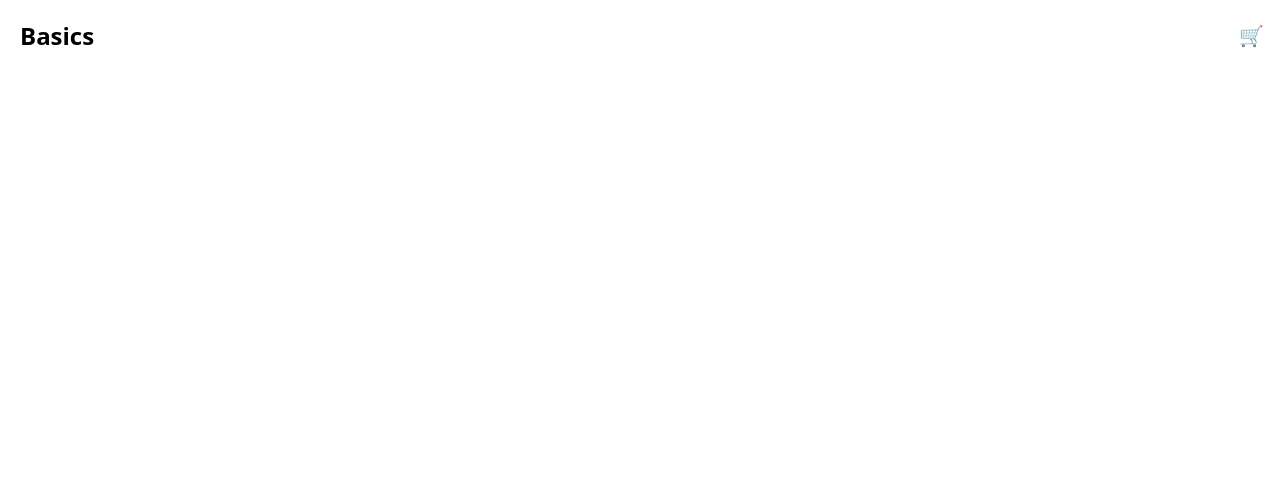
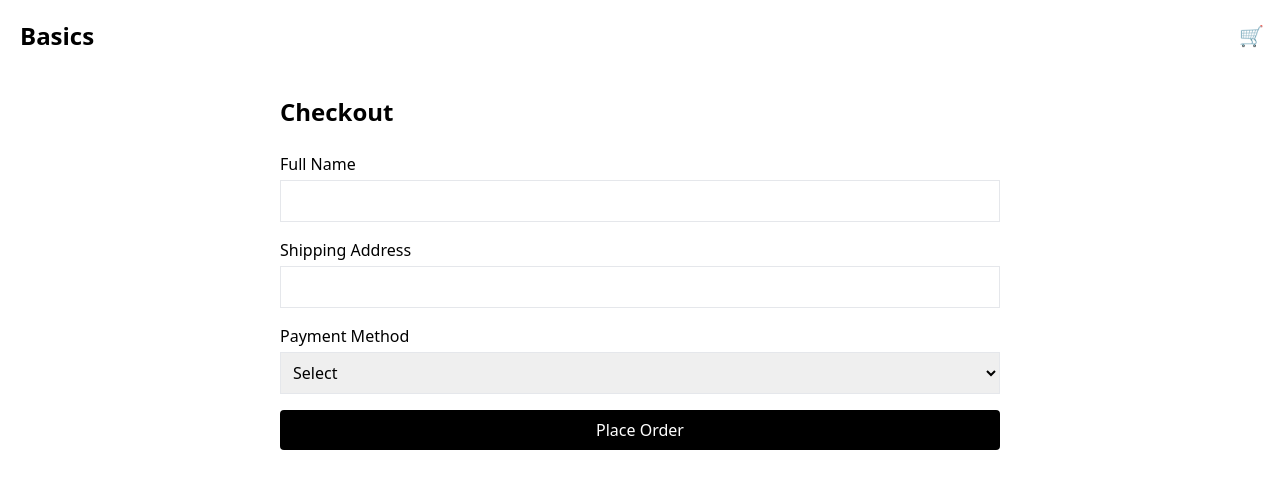
Before and after one commit to SadiaMasood007/eCommerceProject, a React (Vite) app: page /checkout in a window 1280 px wide. Before the commit this address had no page. Shown: the top 488 px of the page. Built offline with nearby package versions, Linux system fonts and the light colour scheme.

Commit message:
order summary and checkout

```diff
--- a/src/App.jsx
+++ b/src/App.jsx
@@ -4,6 +4,7 @@ import ProductsDetailPage from "./pages/ProductsDetailPage";
 import Navbar from "./components/Navbar";
 import CartPage from "./pages/CartPage";
 import { Toaster } from "react-hot-toast";
+import CheckoutPage from "./pages/CheckoutPage";
 
 function App() {
   return (<>
@@ -12,6 +13,7 @@ function App() {
       <Route path="/" element={<Home />} />
       <Route path="/products/:id" element={<ProductsDetailPage />} />
       <Route path="/cart" element={<CartPage />} />
+      <Route path="/checkout" element={<CheckoutPage />} />
 
     </Routes>
     <Toaster position="bottom-center" reverseOrder={false} />
--- /dev/null
+++ b/src/components/Checkout.jsx
@@ -0,0 +1,97 @@
+import React, { useState } from "react";
+import { useCart } from "../hooks/useCart";
+
+const Checkout = () => {
+  const { cartItems, clearCart } = useCart();
+  const [orderPlaced, setOrderPlaced] = useState(false);
+
+  const [form, setForm] = useState({
+    name: "",
+    address: "",
+    payment: "",
+  });
+
+  const handleChange = (e) => {
+    setForm((prev) => ({
+      ...prev,
+      [e.target.name]: e.target.value,
+    }));
+  };
+
+  const handleSubmit = (e) => {
+    e.preventDefault();
+
+
+    if (!form.name || !form.address || !form.payment) {
+      alert("Please fill out all fields");
+      return;
+    }
+
+    console.log("Order placed with info:", form, cartItems);
+    clearCart();
+    setOrderPlaced(true);
+  };
+
+  if (orderPlaced) {
+    return (
+      <div className="max-w-xl mx-auto mt-10 p-6 text-center">
+        <h1 className="text-2xl font-bold mb-4">🎉 Order Placed Successfully!</h1>
+        <p>Thank you, {form.name}! We'll ship to {form.address}</p>
+      </div>
+    );
+  }
+
+  return (
+    <div className="max-w-3xl mx-auto p-6">
+      <h1 className="text-2xl font-bold mb-6">Checkout</h1>
+
+      <form onSubmit={handleSubmit} className="space-y-4">
+        <div>
+          <label className="block mb-1">Full Name</label>
+          <input
+            name="name"
+            value={form.name}
+            onChange={handleChange}
+            className="w-full border p-2"
+            required
+          />
+        </div>
+
+        <div>
+          <label className="block mb-1">Shipping Address</label>
+          <input
+            name="address"
+            value={form.address}
+            onChange={handleChange}
+            className="w-full border p-2"
+            required
+          />
+        </div>
+
+        <div>
+          <label className="block mb-1">Payment Method</label>
+          <select
+            name="payment"
+            value={form.payment}
+            onChange={handleChange}
+            className="w-full border p-2"
+            required
+          >
+            <option value="">Select</option>
+            <option value="cod">Cash on Delivery</option>
+            <option value="card">Credit/Debit Card</option>
+          </select>
+        </div>
+
+        <button
+          type="submit"
+          className="w-full bg-black text-white py-2 rounded hover:bg-gray-800"
+        >
+          Place Order
+        </button>
+      </form>
+    </div>
+  );
+};
+
+export default Checkout;
--- /dev/null
+++ b/src/components/OrderForm.jsx
@@ -0,0 +1,28 @@
+import React from "react";
+import { useCart } from "../hooks/useCart";
+import { useNavigate } from "react-router-dom";
+
+export default function OrderForm() {
+  const { cartItems } = useCart();
+  const navigate = useNavigate();
+
+  const subtotal = cartItems.reduce((sum, item) => sum + item.price * item.quantity, 0);
+  const shipping = subtotal > 100 ? 0 : 5;
+  const total = subtotal + shipping;
+
+  return (
+    <div className="bg-white p-4 rounded shadow space-y-4 sticky top-20">
+      <h2 className="text-lg font-semibold">Order Summary</h2>
+      <p>Subtotal: ${subtotal.toFixed(2)}</p>
+      <p>Shipping: ${shipping.toFixed(2)}</p>
+      <hr />
+      <p className="text-xl font-bold">Total: ${total.toFixed(2)}</p>
+      <button
+        onClick={() => navigate("/checkout")}
+        className="w-full bg-black text-white py-2 rounded hover:bg-gray-800"
+      >
+        Proceed to Checkout
+      </button>
+    </div>
+  );
+}
--- a/src/pages/CartPage.jsx
+++ b/src/pages/CartPage.jsx
@@ -1,10 +1,16 @@
 import React from "react";
 import Cart from "../components/Cart";
+import OrderForm from "../components/OrderForm";
 
 const CartPage = () => {
   return (
-    <div>
-      <Cart />
+    <div className="max-w-7xl mx-auto p-6 grid grid-cols-1 md:grid-cols-3 gap-6">
+      <div className="md:col-span-2">
+        <Cart />
+      </div>
+      <div className="md:col-span-1">
+        <OrderForm />
+      </div>
     </div>
   );
 };
--- a/src/pages/CheckoutPage.jsx
+++ b/src/pages/CheckoutPage.jsx
@@ -0,0 +1,11 @@
+import React from "react";
+import Checkout from "../components/Checkout";
+
+const CheckoutPage = () => {
+  return (
+    <div>
+      <Checkout />
+    </div>
+  );
+};
+export default CheckoutPage;
```
